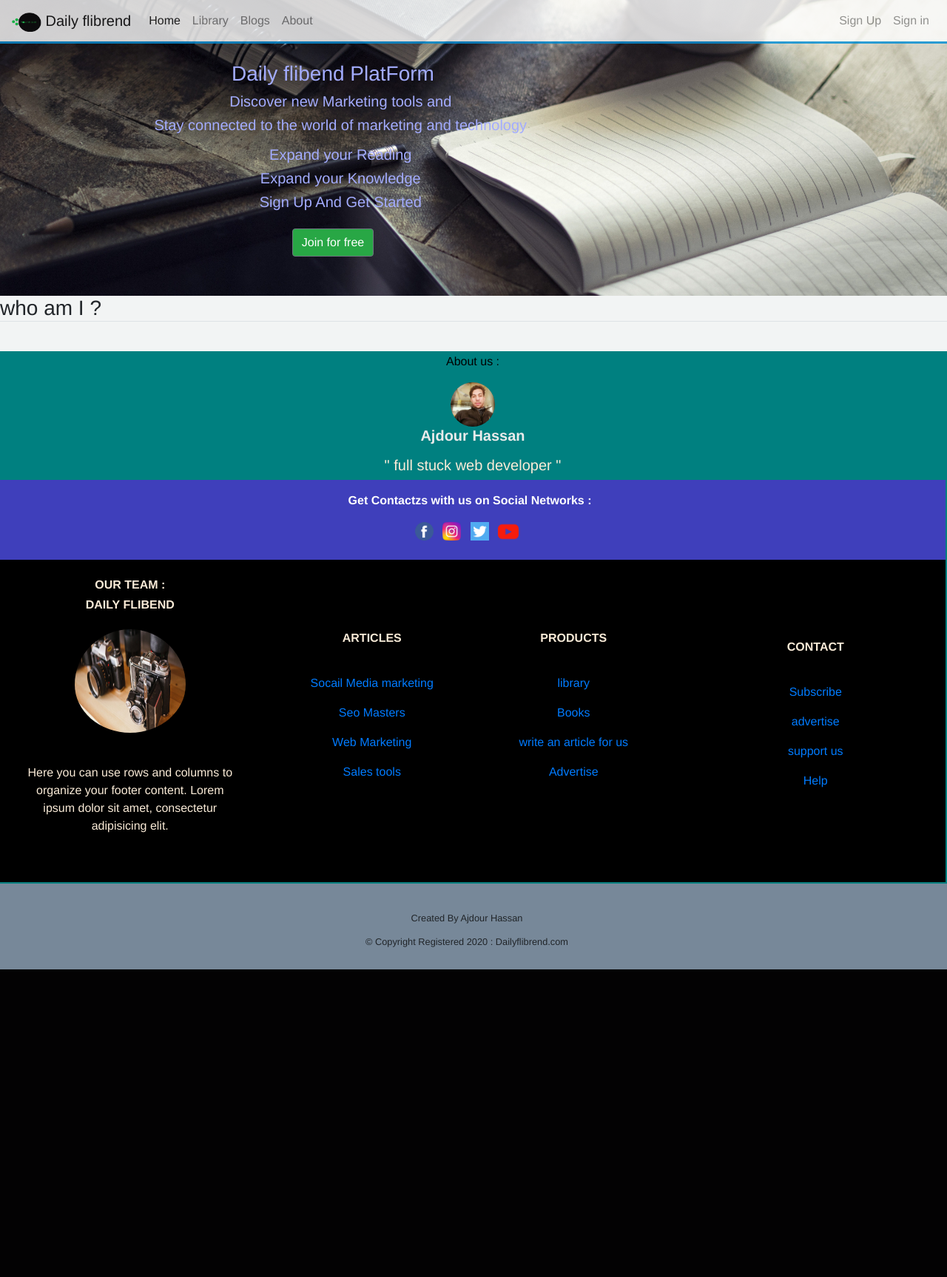
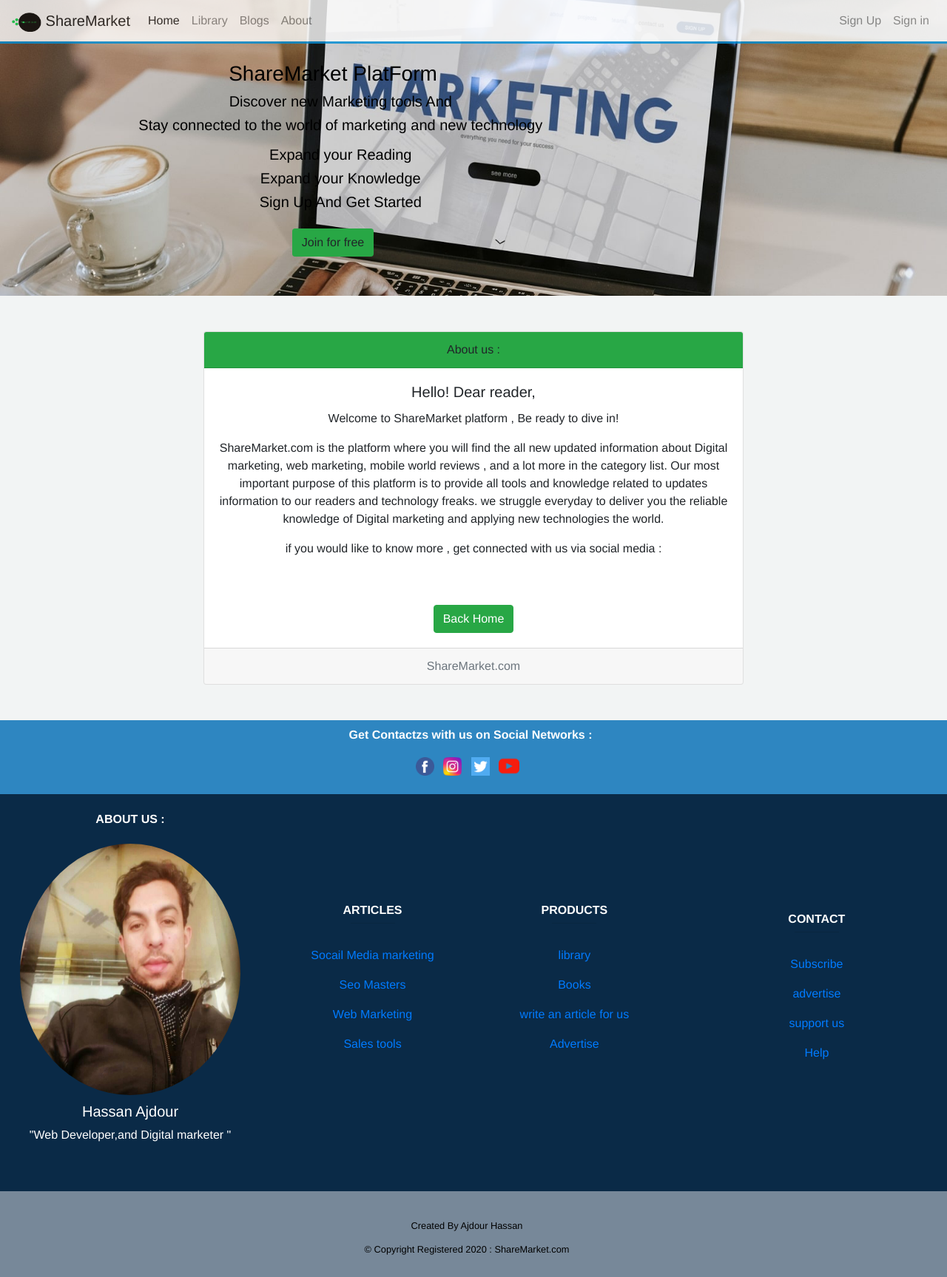
Before and after one commit to Ajdour-elhassan/e-daily-blog-django, a Django app: page /about/ in a window 1280 px wide. Shown: the whole page at 74% size. Before the commit the page ends 1311 px from the top, so only its background shows below. Run offline with Django 3.2, Linux system fonts and the light colour scheme; some libraries are stand-ins or nearby versions.

Commit message:
save all changes

```diff
--- a/web_project/myblog/static/css/home.css
+++ b/web_project/myblog/static/css/home.css
@@ -27,7 +27,7 @@
 
 .image {
 
-    background-image: url('2.jpg') ;
+    background-image: url('e.jpg') ;
     background-size: cover;
     background-position: center center;
     height: 400px ;
@@ -36,15 +36,15 @@
 .title{
 
     text-align: center;
-    color: #a3acff;
+    color: black ;
     font-size: medium;
     font-style: normal;
 
 }
 .myimg{
 
-    width: 150px;
-    height: 150px;
+    width: 350px;
+    height: 350px;
     display: block;
     margin : 0 auto ;
     padding-bottom: 10px;
@@ -53,27 +53,23 @@
 
 
 
-.first {
-
-    background-color: #008080 ;
-    text-align: center ;
-    padding : 2px 2px 2px 0 ;
-    color: antiquewhite;
-    margin-top: 40px ;
-}
 .second {
-    background-color: #3f3fbb ;
+    background-color:  #2e86c1  ;
     text-align: center ;
     padding : 8px 8px 8px 0 ;
 }
 .third {
 
-    background-color: lightslategray;
+    background-color: lightslategray ;
     text-align: center ;
     padding : 18px 18px 18px 0 ;
+    color: black;
 }
 
 .fourth {
-    background-color: black;
+    background-color: #0a2a47 ;
+    color : white;
+    text-align: center;
+
 
 }
--- a/web_project/myblog/templates/about.html
+++ b/web_project/myblog/templates/about.html
@@ -1,6 +1,64 @@
 {% extends 'base.html' %}
 {% block content %}
+<div class="container mt-5">
+<div class="row">
+  <div class="col-md-2">
+  <!--Empy column-->
+  </div>
+<div class="col-md-8">
+<div class="card  text-center" >
+  <div class="card-header bg-success">
+    About us :
+  </div>
+  <div class="card-body">
+    <h5 class="card-title">Hello! Dear reader,</h5>
+    <p class="card-text">Welcome to ShareMarket platform , Be ready to dive in!</p>
+     <p class="card-text">
+     ShareMarket.com is the platform where you will find the all new updated information
+     about Digital marketing, web marketing, mobile world reviews , and a lot more in the category list.
+     Our most important purpose of this platform is to provide all tools and knowledge related to updates
+     information to our readers and technology freaks. we struggle everyday to deliver you the reliable
+     knowledge of Digital marketing and applying new technologies the world.</p>
+     <p> if you would like to know more , get connected with us via social media : </p>
+     <div class="col-md-6 col-lg-8 text-center text-md-right">
+          <!-- Facebook -->
+          <a class="fb-ic">
+            <i class="fab fa-facebook-f white-text mr-4"> </i>
+          </a>
+          <!-- Twitter -->
+          <a class="tw-ic">
+            <i class="fab fa-twitter white-text mr-4"> </i>
+          </a>
+          <!-- Google +-->
+          <a class="gplus-ic">
+            <i class="fab fa-google-plus-g white-text mr-4"> </i>
+          </a>
+          <!--Linkedin -->
+          <a class="li-ic">
+            <i class="fab fa-linkedin-in white-text mr-4"> </i>
+          </a>
+          <!--Instagram-->
+          <a class="ins-ic">
+            <i class="fab fa-instagram white-text"> </i>
+          </a>
+        </div>
+
+    <a href="{% url 'home' %}" class="btn btn-success mt-4"> Back Home </a>
+  </div>
+  <div class="card-footer text-muted">
+   ShareMarket.com
+  </div>
+</div>
+ </div>
+
+    <div class="col-md-2">
+      <!--Empy column-->
+    </div>
+
+</div>
+</div>
 
 
-<h3 class="border-bottom">who am I ?</h3>
+
+
 {% endblock content %}
--- a/web_project/myblog/templates/base.html
+++ b/web_project/myblog/templates/base.html
@@ -7,7 +7,7 @@
      <meta http-equiv="Content-Type" content="text/html;charset=UTF-8">
      <meta name="viewport" content="width=device-width, initial-scale=1, shrink-to-fit=no">
      {% if title %}
-     <title> Daily flibend | {{title}} </title>
+     <title> ShareMarket | {{title}} </title>
      {% else %}
      <title> e-Daily </title>
      {% endif %}
@@ -23,8 +23,8 @@
     <!--Main Navigation-->
 <section class="image" >
 <header>
-  <nav class="navbar  navbar-expand-lg navbar-light  scrolling-navbar">
-    <a class="navbar-brand" href="{% url 'home' %}"> <img src="{% static 'images\log.jpg' %}" alt="" width="40px"> Daily flibrend </a>
+  <nav class="navbar  navbar-expand-lg navbar-light role="navigation" scrolling-navbar">
+    <a class="navbar-brand" href="{% url 'home' %}"> <img src="{% static 'images\log.jpg' %}" alt="" width="40px"> ShareMarket </a>
     <button class="navbar-toggler" type="button" data-toggle="collapse" data-target="#navbarSupportedContent"
       aria-controls="navbarSupportedContent" aria-expanded="false" aria-label="Toggle navigation">
       <span class="navbar-toggler-icon"></span>
@@ -68,13 +68,13 @@
   <div class="col-md-8">
     <div class="title mt-4">
       <div class="mt-4">
-        <h3>  Daily flibend PlatForm </h3>
+        <h3>  ShareMarket PlatForm </h3>
           </div>
             <div class="mt-1">
-              <h5> <i class="fas fa-check-circle"></i> Discover new Marketing tools and   </h5>
+              <h5> <i class="fas fa-check-circle"></i> Discover new Marketing tools And   </h5>
                 </div>
             <div class="mt-1">
-              <h5>  <i class="fas fa-check-circle"></i> Stay connected to the world of marketing and technology   </h5>
+              <h5>  <i class="fas fa-check-circle"></i> Stay connected to the world of marketing and new technology   </h5>
             </div>
             <div class="mt-3">
               <h5>  <i class="fas fa-check-circle"></i> Expand your Reading   </h5>
@@ -86,7 +86,7 @@
                   <h5>  <i class="fas fa-check-circle"></i>  Sign Up And Get Started </h6>
               </div>
            <div class="text-center mt-4">
-           <a class="btn  btn-secondary btn-active bg-success" href="{% url 'login' %}"> Join for free </a>
+           <a class="btn btn-active bg-success " href="{% url 'login' %}"> Join for free </a>
       </div>
    </div>
 </div>
@@ -121,23 +121,15 @@
 
 
 
-  <div class="first">
-       <p style="color: black;">   About us : </a> </p>
-       <img class="img-fluid rounded-circle" src="{% static 'images\hassan.jpg' %}" alt="image" width="60px">
-       <div class="container">
-      <h5> <p class="font-weight-bolder" style="color:rgb(235, 235, 235);">  Ajdour Hassan </p> </h4>
-      <h5> <div class="font-weight-norma mt-2"> " full stuck web developer " </div></h5>
-  </div>
 
-  <div class="second" >
-     <div class="mt-2">
+
+  <div class="second mt-5 " >
           <!-- Social Network -->
             <p class="font-weight-bold" style="color: white ;"> Get  Contactzs with us on Social Networks : <p>
             <a class="mr-2"  href="#"><img src="{% static 'images\facebook.png' %}"  width="25px"> </a>
             <a class="mr-2"  href="#"><img src="{% static 'images\instagram.png' %}"  width="25px"> </a>
             <a class="mr-2"  href="https://web.facebook.com/E-Gatway-102586091298989/"><img src="{% static 'images\twitter.png' %}"  width="25px"> </a>
             <a class="mr-2"  href="https://www.youtube.com/channel/UCRw2k2c8YbyXCA8JkXU-yGg?view_as=subscriber"><img src="{% static 'images\youtube.png' %}"  width="28px">  </a>
-       </div>
    </div>
 
 
@@ -146,14 +138,12 @@
   <div class="row py-4 d-flex align-items-center">
       <div class="col-md-3 col-lg-4 col-xl-3 mx-auto mb-4">
            <!-- Content -->
-        <h6 class="text-uppercase font-weight-bold"> Our team : </h6>
-        <h6 class="text-uppercase font-weight-bold">Daily Flibend</h6>
-        <img class="img-fluid rounded-circle myimg mt-4" width="40px"
-        src="static\images\3.jpg">
+        <h6 class="text-uppercase font-weight-bold"> About us : </h6>
+        <img class="img-fluid rounded-circle myimg mt-4" style="width=25px height=25px"
+        src="{% static 'images\hassan.jpg' %}"
         <hr class="deep-purple accent-2 mb-4 mt-0 d-inline-block mx-auto" style="width: 60px;">
-        <p>Here you can use rows and columns to organize your footer content. Lorem ipsum dolor sit amet,
-          consectetur
-          adipisicing elit.</p>
+        <h5> Hassan Ajdour </h5>
+        <p> "Web Developer,and Digital marketer "</p>
       </div>
           <div class="col-md-2 col-lg-2 col-xl-2 mx-auto mb-4">
 
@@ -220,7 +210,7 @@
   <div class="third">
     <div class="m-2 color-secondary ">
       <div class="mt-3">  <small> Created By Ajdour Hassan </small> </div>
-      <div class="mt-2"> <small>&copy Copyright Registered 2020  :  Dailyflibrend.com </small> </div>
+      <div class="mt-2"> <small>&copy Copyright Registered 2020  :  ShareMarket.com </small> </div>
   </div>
 </div>
 
@@ -232,6 +222,10 @@
 
 
 
+    <script src="{% static 'js/jquery-3.3.1.slim.min.js' %}"></script>
+    <script src="{% static 'js/bootstrap.min.js' %}"></script>
+    <script src="{% static 'js/popper.min.js' %}"></script>
+    <script src="{% static 'js/fontawsome-all.min.js' %}"></script>
 
 
 
@@ -240,40 +234,6 @@
 
 
 
-
-  <!--footer -->
-
-
-
-
-    <script src="{% static 'js/jquery-3.3.1.slim.min.js' %}"></script>
-    <script src="{% static 'js/bootstrap.min.js' %}"></script>
-    <script src="{% static 'js/popper.min.js' %}"></script>
-    <script src="{% static 'js/fontawsome-all.min.js' %}"></script>
-
-<!--
-function checkScroll(){
-        var startY = $('.navbar').height() * 2; //The point where the navbar changes in px
-
-        if($(window).scrollTop() > startY){
-         $('.navbar').addClass("scrolled");
-        }else{
-              $('.navbar').removeClass("scrolled");
-                }
-            }
-
-        if($('.navbar').length > 0){
-                $(window).on("scroll load resize", function(){
-                    checkScroll();
-         });
-        }
-
-    -->
-
-
-
-
-
 </body>
 
 </html>
--- a/web_project/myblog/templates/library.html
+++ b/web_project/myblog/templates/library.html
@@ -6,7 +6,7 @@
               Related Books
             </div>
             <div class="card-body">
-              {% for book in books %}
+              {% for book in books  reversed %}
                <p><img src="{{book.cover.url}}" class="img-fluid rounded-circle " style="width: 70px; height:70px;"> </p>
                <h5 class="card-title">{{book.title}}</h5>
                <p class="card-text"> {{book.content}} </p>
--- a/web_project/user/templates/login.html
+++ b/web_project/user/templates/login.html
@@ -23,7 +23,7 @@
     <div class="col-md-8">
         <div class="container">
         <div class="row">
-        <div class="border p-2 mb-4 text-center ">
+        <div class="border p-2 mb-4 text-center">
         <legend class="text-center "> Login </legend>
         <form method="POST">
 
```
Also changed, not shown: web_project/myblog/templates/detail.html (+4 -24 lines), web_project/db.sqlite3, web_project/myblog/static/css/Bootstrap.min.css, web_project/myblog/static/css/a.jpg (added), web_project/myblog/static/css/c.jpg (added), web_project/myblog/static/css/d.jpg (added), web_project/myblog/static/css/e.jpg (added), web_project/myblog/static/css/f.jpg (added), web_project/myblog/static/js/jquery-3.4.1.slim.min.js.
